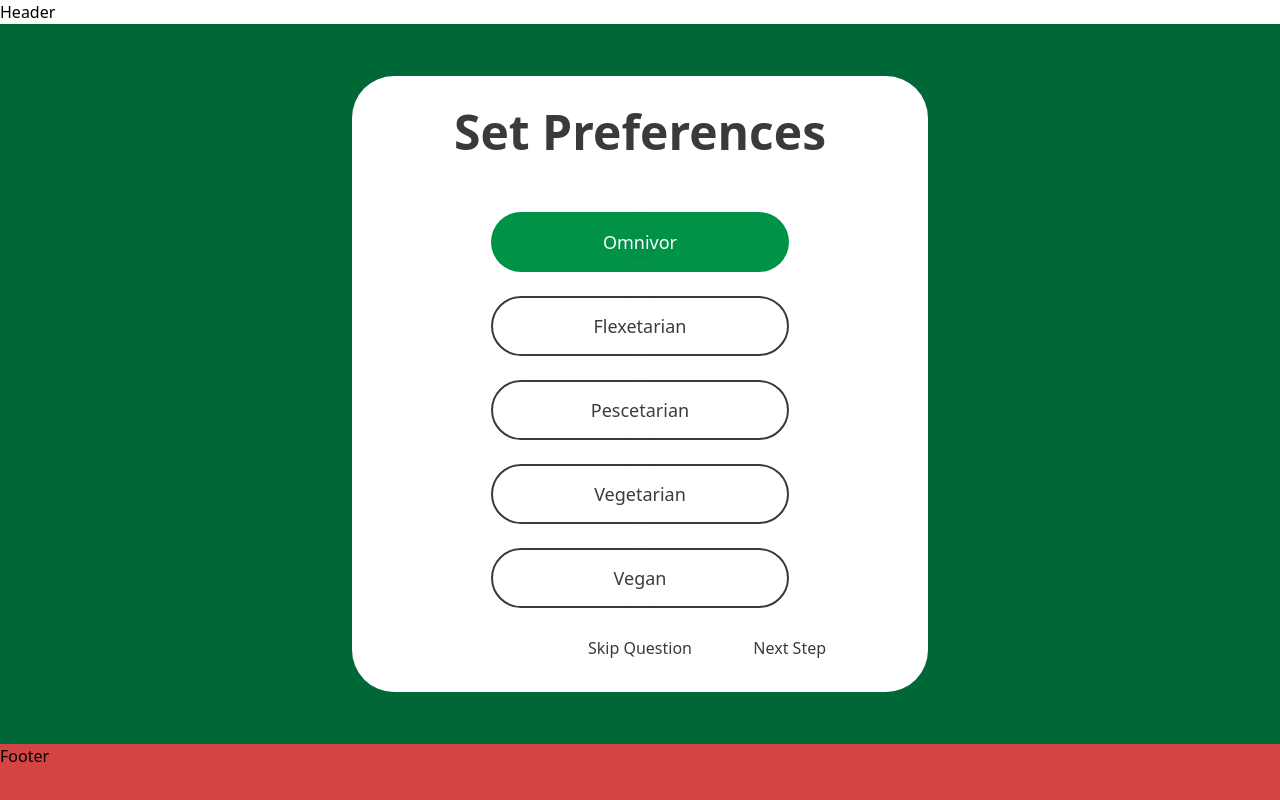
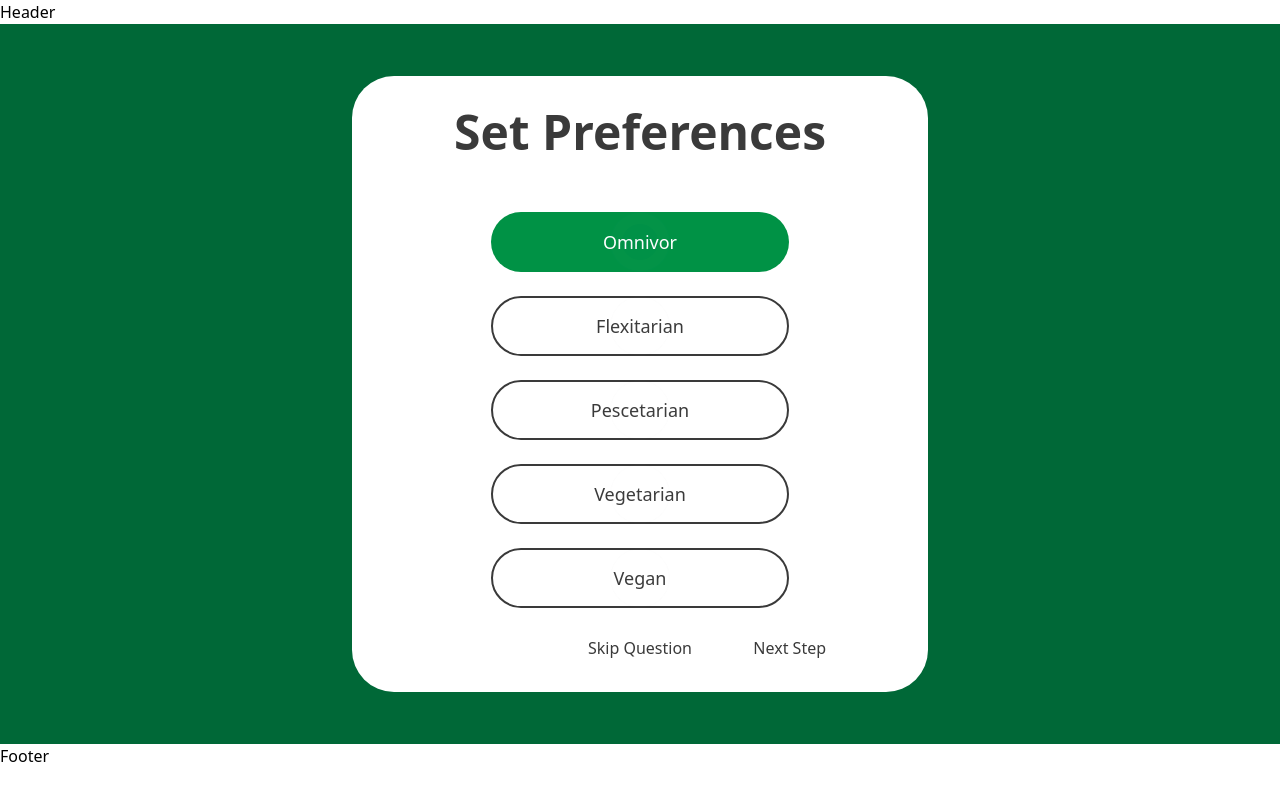
Before and after one commit to fichtnerma/Tastyplan, a Next.js app in the folder frontend/: page /preferences in a window 1280 px wide. Shown: the top 800 px of the page. Built offline with nearby package versions, Linux system fonts and the light colour scheme.

Commit message:
FIX: change css color variable name, add loop for preferences

```diff
--- a/frontend/src/pages/preferences/index.tsx
+++ b/frontend/src/pages/preferences/index.tsx
@@ -2,6 +2,8 @@ import styles from '@styles/Preferences.module.scss';
 import React, { useState } from 'react';
 
 const PreferencesPage = () => {
+    const preferences = ['omnivor', 'flexitarian', 'pescetarian', 'vegetarian', 'vegan'];
+
     const [selection, setSelection] = useState('omnivor');
 
     const onChoiceChange = (e: React.ChangeEvent<HTMLInputElement>) => {
@@ -14,56 +16,18 @@ const PreferencesPage = () => {
                 <fieldset className="flex flex-col">
                     <h2 className="text-5xl font-semibold text-gray-custom4 mb-14">Set Preferences</h2>
                     <div className={styles.preferencesWrapper}>
-                        <div className={styles.choiceWrapper}>
+                        {preferences.map((preference, i) => (
+                            <div key={i} className={styles.choiceWrapper}>
                                 <input
                                     type="radio"
                                     name="preferences"
-                                value="omnivor"
-                                checked={selection === 'omnivor'}
+                                    value={preference}
+                                    checked={selection === preference}
                                     onChange={onChoiceChange}
                                 />
-                            <label htmlFor="omnivor">Omnivor</label>
+                                <label htmlFor="omnivor">{preference}</label>
                             </div>
-                        <div className={styles.choiceWrapper}>
-                            <input
-                                type="radio"
-                                name="preferences"
-                                value="flexitarian"
-                                checked={selection === 'flexitarian'}
-                                onChange={onChoiceChange}
-                            />
-                            <label htmlFor="flexitarian">Flexetarian</label>
-                        </div>
-                        <div className={styles.choiceWrapper}>
-                            <input
-                                type="radio"
-                                name="preferences"
-                                value="pescetarian"
-                                checked={selection === 'pescetarian'}
-                                onChange={onChoiceChange}
-                            />
-                            <label htmlFor="pescetarian">Pescetarian</label>
-                        </div>
-                        <div className={styles.choiceWrapper}>
-                            <input
-                                type="radio"
-                                name="preferences"
-                                value="vegetarian"
-                                checked={selection === 'vegetarian'}
-                                onChange={onChoiceChange}
-                            />
-                            <label htmlFor="vegetarian">Vegetarian</label>
-                        </div>
-                        <div className={styles.choiceWrapper}>
-                            <input
-                                type="radio"
-                                name="preferences"
-                                value="vegan"
-                                checked={selection === 'vegan'}
-                                onChange={onChoiceChange}
-                            />
-                            <label htmlFor="vegan">Vegan</label>
-                        </div>
+                        ))}
                     </div>
                     <div className="flex justify-center relative">
                         <button type="submit" className="font-medium text-gray-custom4">
--- a/frontend/src/styles/Preferences.module.scss
+++ b/frontend/src/styles/Preferences.module.scss
@@ -34,19 +34,20 @@
         display: flex;
         justify-content: center;
         align-items: center;
-        border: 2px solid var(--c-gray-4);
+        border: 2px solid var(--gray-4);
         border-radius: 50px;
         z-index: 90;
         font-weight: 500;
         font-size: 1.125rem; /* 18px */
         line-height: 1.75rem; /* 28px */
-        color: var(--c-gray-4);
+        text-transform: capitalize;
+        color: var(--gray-4);
     }
 
     input[type='radio']:checked + label,
     .Checked + label {
-        background: var(--c-green-1);
-        color: var(--c-white);
+        background: var(--green-1);
+        color: var(--white);
         border: none;
     }
 }
--- a/frontend/src/styles/globals.scss
+++ b/frontend/src/styles/globals.scss
@@ -3,16 +3,16 @@
 @tailwind utilities;
 
 :root {
-    --c-green-1: #009245;
-    --c-green-2: #006837;
+    --green-1: #009245;
+    --green-2: #006837;
 
-    --c-red: #d54444;
+    --red: #d54444;
 
-    --c-gray-1: #f2f5f4;
-    --c-gray-2: #d6d6d6;
-    --c-gray-3: #707070;
-    --c-gray-4: #3a3a3a;
+    --gray-1: #f2f5f4;
+    --gray-2: #d6d6d6;
+    --gray-3: #707070;
+    --gray-4: #3a3a3a;
 
-    --c-black: #000000;
-    --c-white: #ffffff;
+    --black: #000000;
+    --white: #ffffff;
 }
```
Lines whose indentation alone changed are shown as unchanged.
